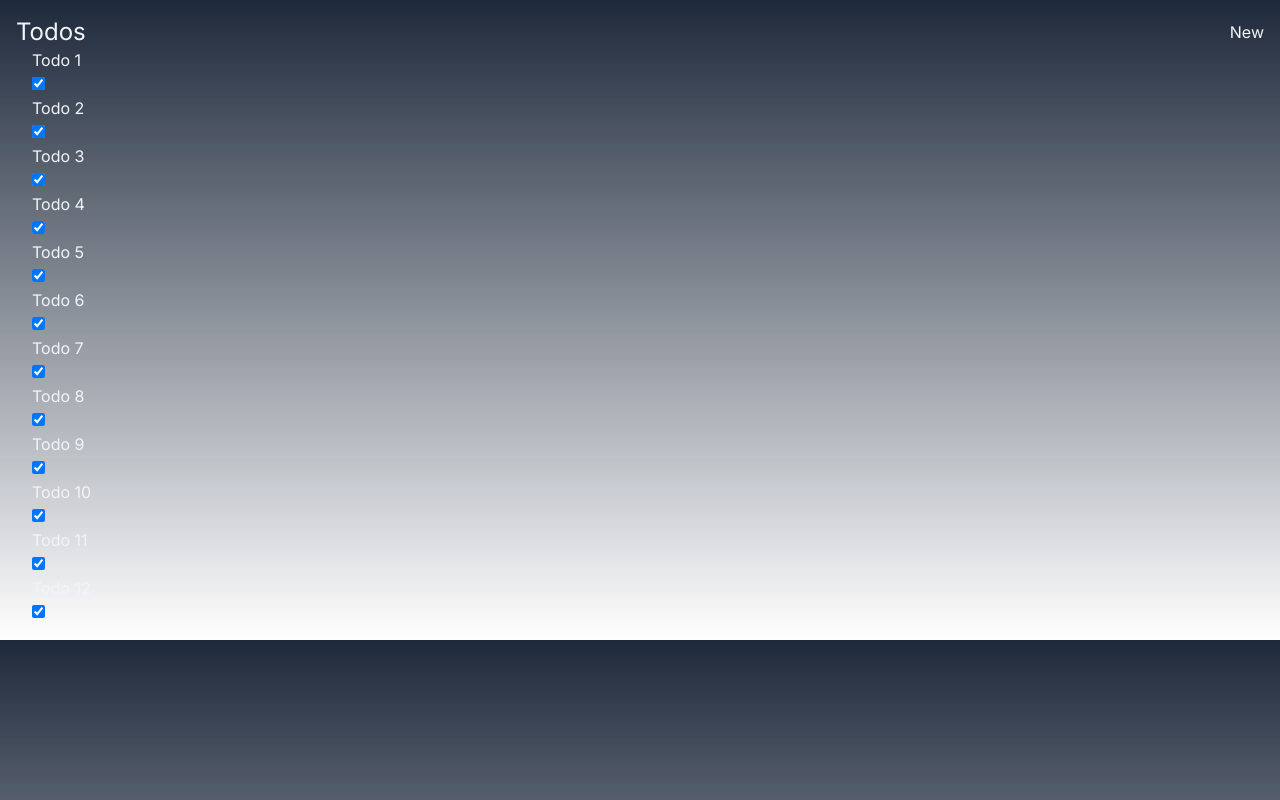
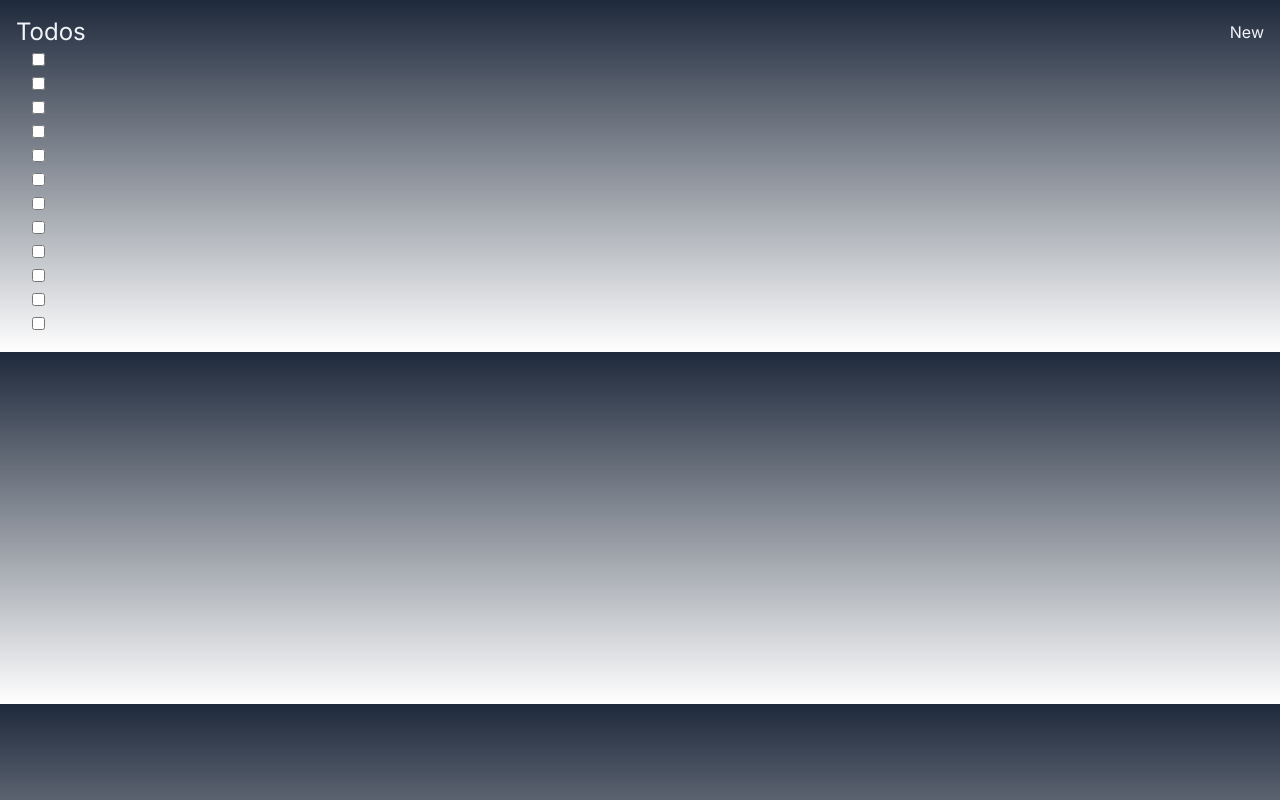
Before and after one commit to code0monkey1/next-js-todo-list, a Next.js app: page / in a window 1280 px wide. Built offline with nearby package versions, Linux system fonts and the light colour scheme.

Commit message:
5 Jul 2023, 10:54

```diff
--- /dev/null
+++ b/components/ToDoCard.tsx
@@ -0,0 +1,19 @@
+import React from 'react'
+
+type ToDoCardData={
+            id:string,
+            content:string,
+            checked:boolean
+}
+const ToDoCard = (data:ToDoCardData) => {
+  return (
+    <div key={data.id}>
+          <div>{data.content}</div>
+          <span>
+            <input type='checkbox' checked={data.checked}/>
+         </span>
+         </div>
+  )
+}
+
+export default ToDoCard
--- a/src/app/page.tsx
+++ b/src/app/page.tsx
@@ -1,5 +1,6 @@
 import Image from 'next/image';
 import Link from 'next/link';
+import ToDoCard from '../../components/ToDoCard';
 
 export default function Home() {
 type ToDos = {
@@ -25,7 +26,11 @@ for (let i = 1; i <= 12; i++) {
             <h1 className='text-2xl'>Todos</h1>
             <Link href='/new'>New</Link>
              </header>
-          <ul className='pl-4'>{todos.map(t => <div key={t.id}> <div>{t.content}</div> <span><input type='checkbox' checked={t.checked}/> </span></div>)}  </ul>
+          <ul className='pl-4'>{
+          todos.map(t => <ToDoCard props={t} />)
+         }
+
+         </ul>
 
         </>
   )
```
